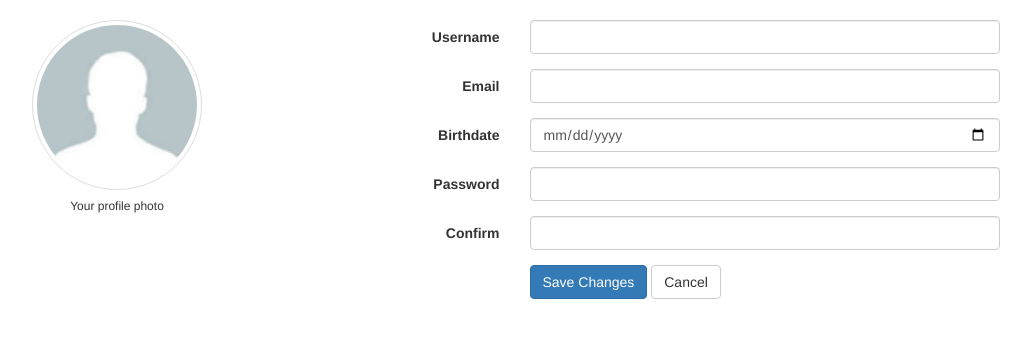
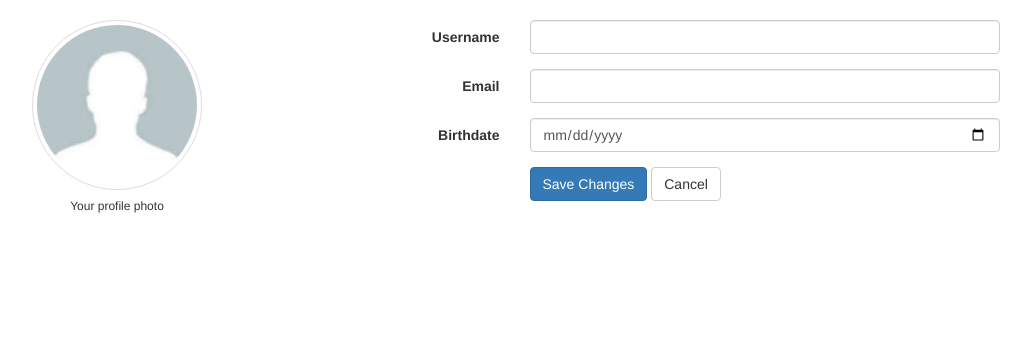
Before and after one commit to Isabek/planbrothersapp, a Python web app: template application/templates/bro/edit_profile.html in a window 1280 px wide. Shown: the part 51-389 px from the top of the page, without its empty margins (133-1164 px from the left). Run offline with Jinja, Linux system fonts and the light colour scheme; the template is opened without the code that fills it, so the values that code supplies are empty, except form fields; form fields are guessed from the names that the template uses; some libraries are stand-ins or nearby versions.

Commit message:
- Added EditForm. - Editing username doesn't require password.

```diff
--- a/application/bro/views.py
+++ b/application/bro/views.py
@@ -1,4 +1,4 @@
-from application.bro.forms import SignInForm, SignUpForm, DeleteForm
+from application.bro.forms import SignInForm, SignUpForm, DeleteForm, EditForm
 from application.bro.models import Bro
 from application.bro.sort_strategy import SortStrategy
 from flask import Blueprint, render_template, request, flash, redirect, url_for
@@ -69,7 +69,7 @@ def profile():
 @bro.route("/profile/edit", methods=['GET', 'POST'])
 @login_required
 def edit_profile():
-    form = SignUpForm(request.form, obj=current_user)
+    form = EditForm(request.form, obj=current_user)
     if request.method == "POST" and form.validate_for_exist(current_bro=current_user):
         form.populate_obj(current_user)
         db.session.commit()
--- a/application/templates/bro/edit_profile.html
+++ b/application/templates/bro/edit_profile.html
@@ -48,24 +48,6 @@
                             {% endfor %}
                         </div>
                     </div>
-                    <div class="form-group {% if form.password.errors %} has-error {% endif %}">
-                        {{ form.password.label(class_="col-lg-3 control-label") }}
-                        <div class="col-lg-8">
-                            {{ form.password(class_="form-control") }}
-                            {% for error in form.password.errors %}
-                                <p class="help-block">{{ error }}</p>
-                            {% endfor %}
-                        </div>
-                    </div>
-                    <div class="form-group {% if form.confirm.errors %} has-error {% endif %}">
-                        {{ form.confirm.label(class_="col-lg-3 control-label") }}
-                        <div class="col-lg-8">
-                            {{ form.confirm(class_="form-control") }}
-                            {% for error in form.confirm.errors %}
-                                <p class="help-block">{{ error }}</p>
-                            {% endfor %}
-                        </div>
-                    </div>
                     <div class="form-group">
                         <label class="col-md-3 control-label"></label>
                         <div class="col-md-8">
```
Also changed, not shown: application/bro/forms.py (+19 -11 lines), tests/test_bro_features.py (+7 -3 lines).
